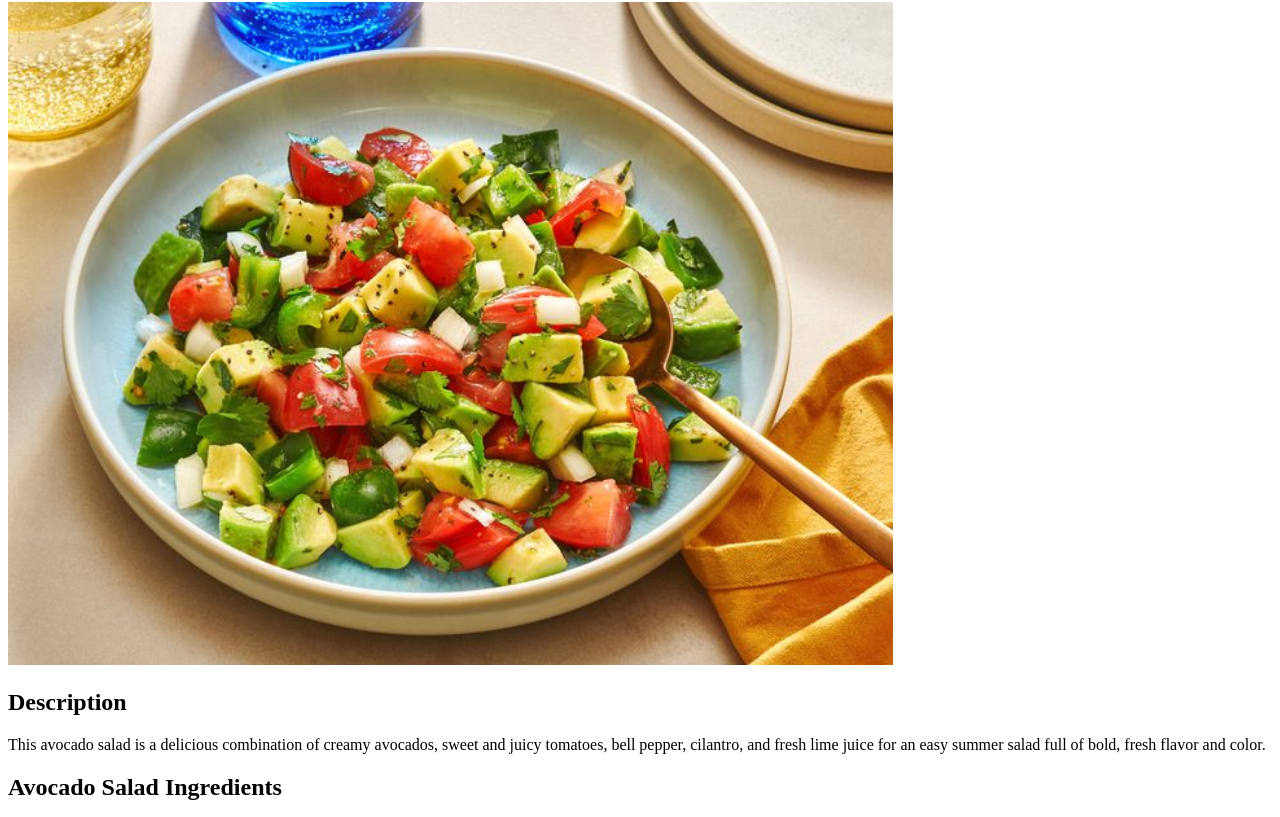
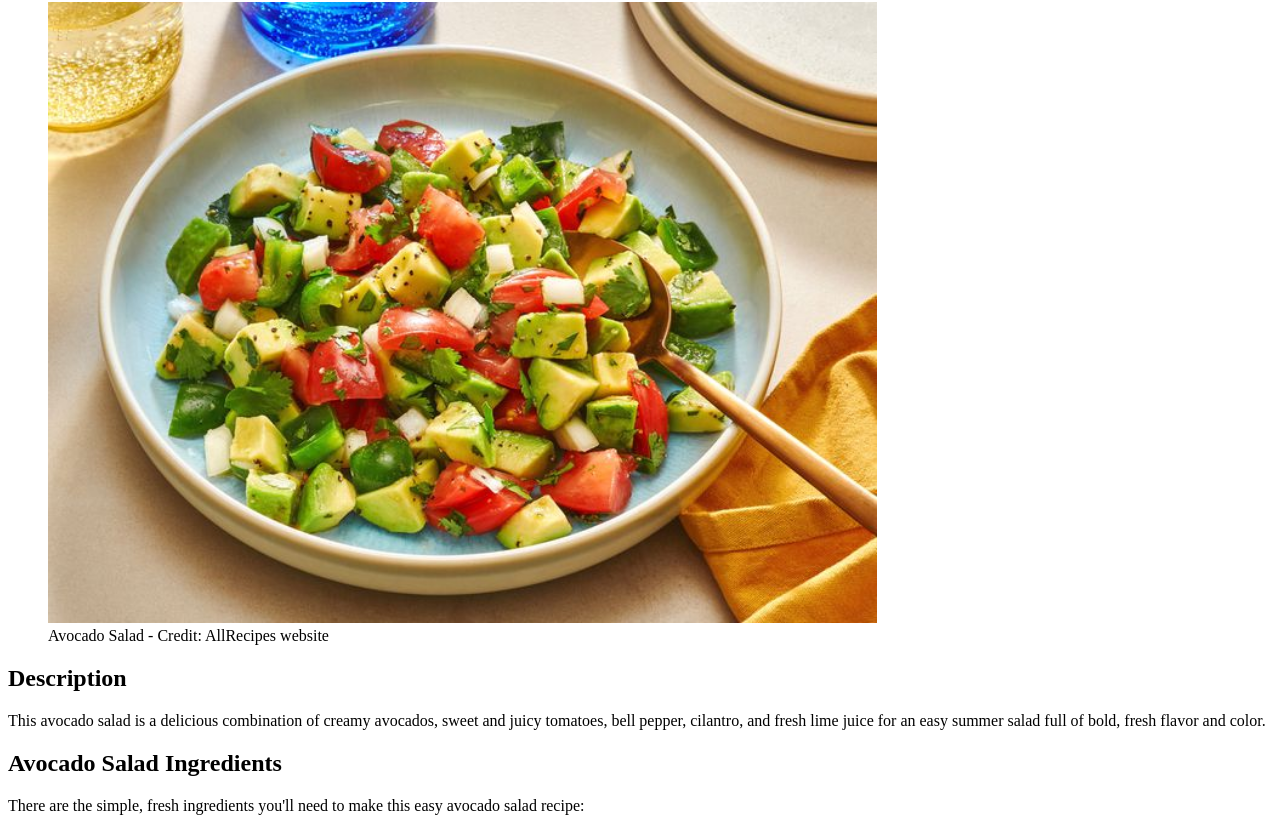
Before and after one commit to peter-khalil/odin-recipes, a plain HTML site: page recipes/salad.html in a window 1280 px wide. Shown: the part 167-984 px from the top of the page. Drawn offline with Linux system fonts and the light colour scheme.

Commit message:
adding figcaption to the figures

```diff
--- a/recipes/salad.html
+++ b/recipes/salad.html
@@ -2,7 +2,7 @@
 <html lang="en">
 	<head>
 		<meta charset="UTF-8">
-		<title>The Odin Project | Recipes</title>
+		<title>The Odin Project | Avocado Salad</title>
 	</head>
 
 	<body>
@@ -15,7 +15,10 @@
 			<article>
 				<h1>Avocado Salad</h1>
 
-				<img src="../assets/images/avocado-salad.jpg" alt="The final result" width="70%">
+				<figure>
+					<img src="../assets/images/avocado-salad.jpg" alt="The final result" width="70%">
+					<figcaption>Avocado Salad - Credit: AllRecipes website</figcaption>
+				</figure>
 
 				<h2>Description</h2>
 
```
Also changed, not shown: recipes/shoyu-chicken.html (+4 -1 lines).
